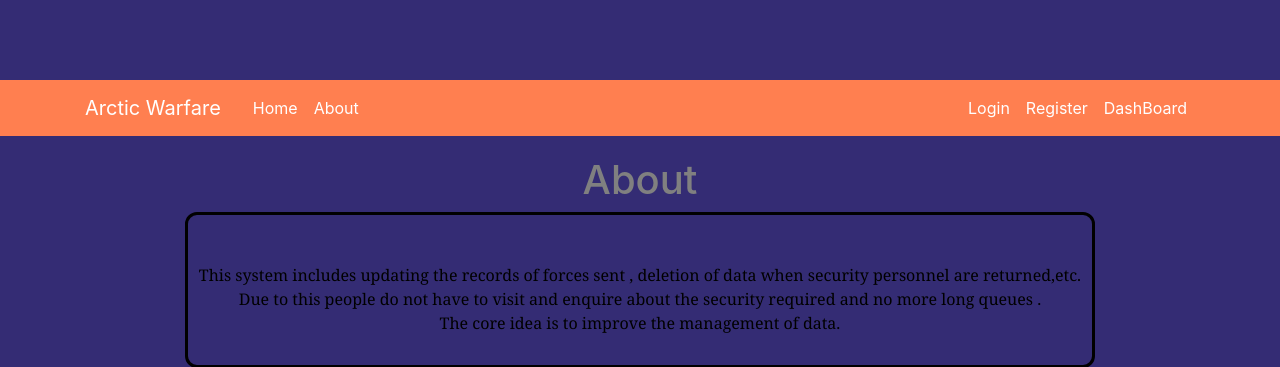
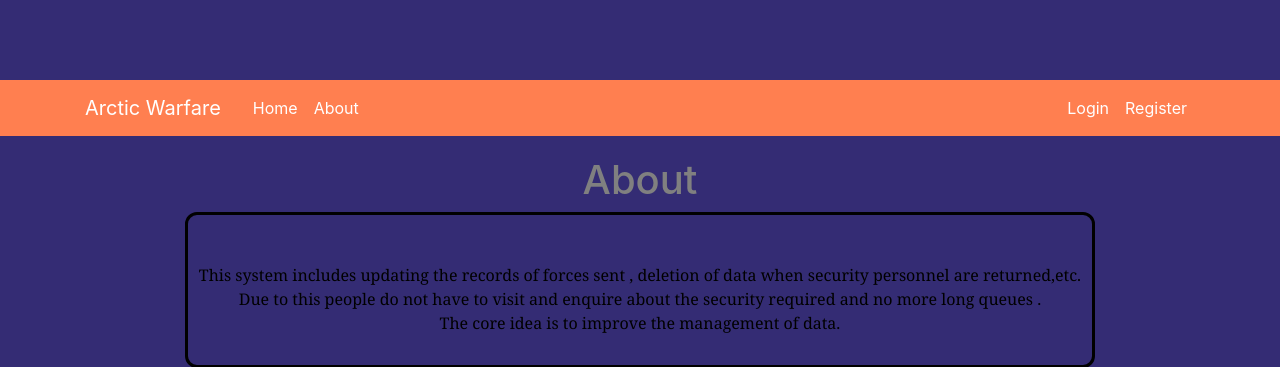
Before and after one commit to vidhi-kumar/SE_Website, a Flask app: page /about in a window 1280 px wide. Shown: the top 367 px of the page. Run offline with Flask 2, Linux system fonts and the light colour scheme; some libraries are stand-ins or nearby versions.

Commit message:
removed dashboard option

```diff
--- a/WORKING_FINAL/SE_PROJECT/se-security/se-project/security/templates/layout.html
+++ b/WORKING_FINAL/SE_PROJECT/se-security/se-project/security/templates/layout.html
@@ -78,9 +78,9 @@
                           <li class="nav-item active">
                                 <a class="nav-link " href="{{ url_for('register') }}">Register</a>
                               </li>
-                              <li class="nav-item active">
+                              <!-- <li class="nav-item active">
                                 <a class="nav-link " href="{{ url_for('dashboard') }}">DashBoard</a>
-                              </li>
+                              </li> -->
                               </div>
 
           </div>
```
